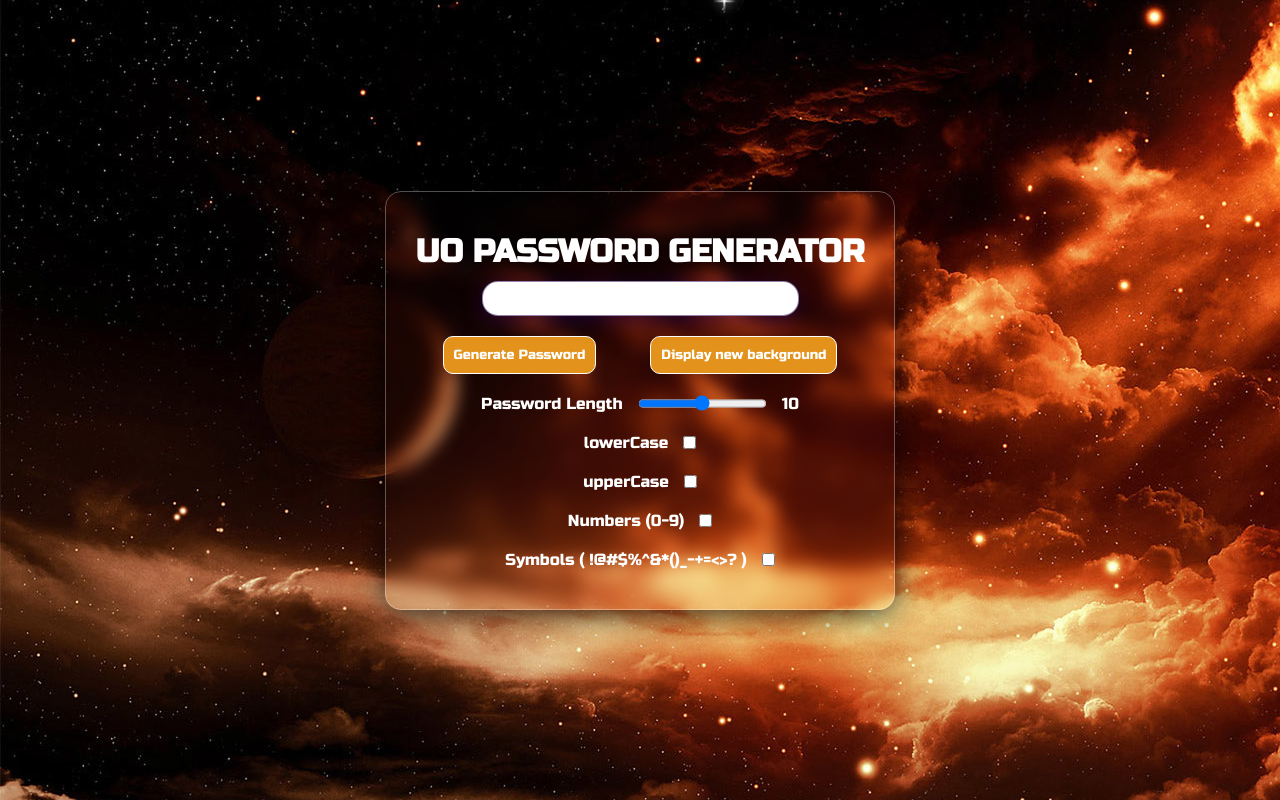
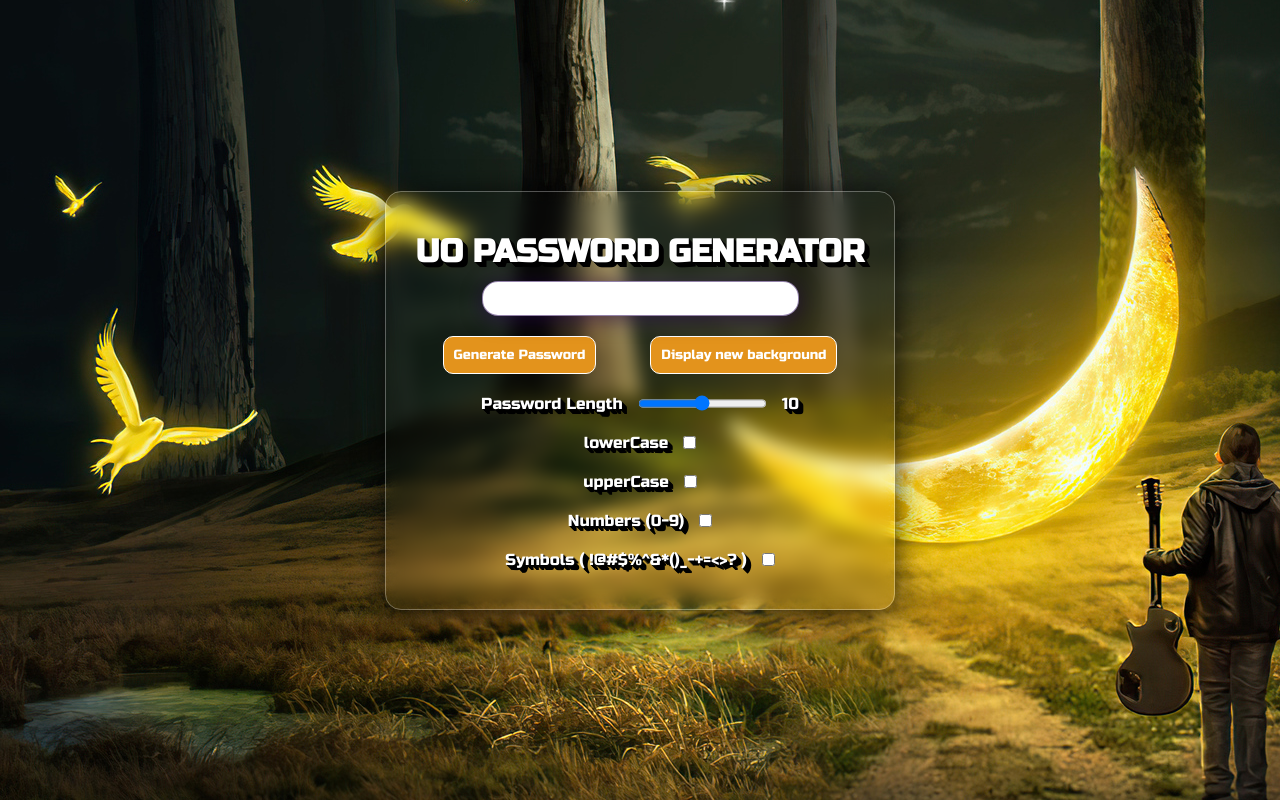
Before and after one commit to CyrilUO/Javascript_Projects, a plain HTML site: page UO-PWD-GENERATOR/password.html in a window 1280 px wide. Both pictures are taken after a click on the button "Display new background". Drawn offline with Linux system fonts and the light colour scheme; a web font is replaced by a local one.

Commit message:
New Set Of Background Images + Redesign of Letters

```diff
--- a/UO-PWD-GENERATOR/password.css
+++ b/UO-PWD-GENERATOR/password.css
@@ -7,6 +7,8 @@
 h1 {
   color: white;
   font-family: "Russo One", sans-serif;
+  text-shadow: 1px 1px 0px black, 2px 2px 0px black, 3px 3px 0px black,
+    4px 4px 0px black, 5px 5px 0px black;
 }
 
 .wrapper_div {
@@ -63,4 +65,6 @@ button:active {
   padding-top: 15px;
   color: rgb(255, 255, 255);
   font-family: "Russo One", sans-serif;
+  text-shadow: 1px 1px 0px black, 2px 2px 0px black, 3px 3px 0px black,
+    4px 4px 0px black, 5px 5px 0px black;
 }
--- a/UO-PWD-GENERATOR/password.js
+++ b/UO-PWD-GENERATOR/password.js
@@ -46,6 +46,12 @@ function setNewBackground() {
     "images/space3.jpg",
     "images/synthwave-electro-4k-co.jpg",
     "images/synthwave3.jpg",
+    "images/bard.jpg",
+    "images/moon1.webp",
+    "images/moon2.png",
+    "images/moon3.jpg",
+    "images/towers.jpg",
+    "images/towers2.jpg",
   ];
 
   let randomIndex;
```
Also changed, not shown: UO-PWD-GENERATOR/images/bard.jpg (added), UO-PWD-GENERATOR/images/moon1.webp (added), UO-PWD-GENERATOR/images/moon3.jpg (added), UO-PWD-GENERATOR/images/towers.jpg (added), UO-PWD-GENERATOR/images/towers2.jpg (added), 1 other file.
